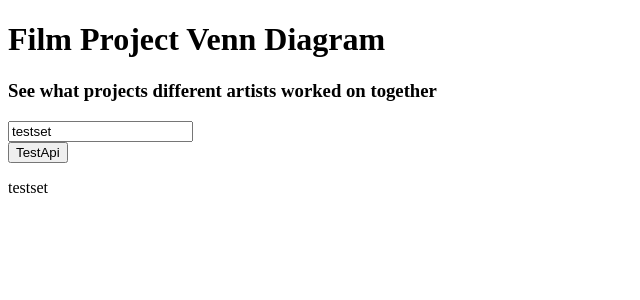
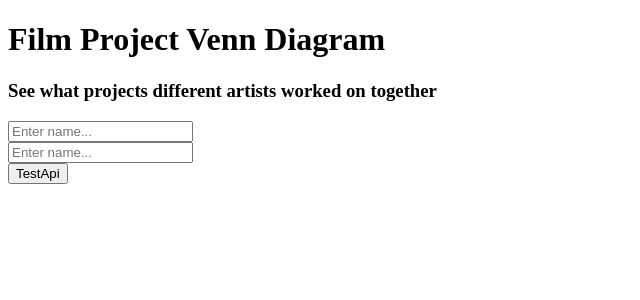
Before and after one commit to tazimny/Film-Project-Venn-Diagram, a Nuxt app in the folder FilmProjectVennDiagram/: page / in a window 1280 px wide. Shown: the top 300 px of the page, without its empty margins (0-640 px from the left). Built offline with nearby package versions, Linux system fonts and the light colour scheme.

Commit message:
env variables are undefined in server component

```diff
--- a/FilmProjectVennDiagram/components/SearchBar.vue
+++ b/FilmProjectVennDiagram/components/SearchBar.vue
@@ -1,7 +1,25 @@
 <template>
     <div>
         <input
-            placeholder="enter name..."
+            :placeholder="label"
+            :value="modelValue"
+            @input="$emit('update:modelValue', $event.target.value)"
+            v-bind="$attrs"
         />
     </div>
 </template>
+
+<script>
+export default {
+    props: {
+        label: {
+            type: String,
+            default: 'Enter name...'
+        },
+        modelValue: {
+            type: [String, Number],
+            default: ''
+        }
+    }
+}
+</script>
--- a/FilmProjectVennDiagram/pages/index.vue
+++ b/FilmProjectVennDiagram/pages/index.vue
@@ -1,43 +1,63 @@
 <template>
     <div>
-        <div>
-            <input v-model="inputValue" placeholder="Enter name..."/>
-        </div>
+        <SearchBar
+            v-model="inputValue.searchBar1"
+            label="Enter name..."
+            type="text"
+        />
+        <SearchBar
+            v-model="inputValue.searchBar2"
+            label="Enter name..."
+            type="text"
+        />
         <div>
             <button @click="getPersonData">TestApi</button>
         </div>
         <p>
-            {{ inputValue }}
+            {{ inputValue.searchBar1 }}
+            {{ inputValue.searchBar2 }}
         </p>
     </div>
 </template>
 
 <script setup>
-let inputValue = ref('testset')
-let personData = ref({})
-console.log(inputValue.value)
-console.log(personData.value)
+
 </script>
 
 <script>
 export default {
     data() {
         return {
-            //personData: Object
-            //inputValue: String
+            personData: {},
+            inputValue: {
+                searchBar1: '',
+                searchBar2: ''
+            }
         }
 
     },
-    props: {
-        //personData: Object,
-        // inputValue: String
-    },
     methods: {
-        async getPersonData(inputValue, personData){
-            const {data} = await useFetch(`/api/person/${inputValue.value}`)
-            personData = data
+        async getPersonData(){
+            const options = {
+                accept: 'application/json',
+                Authorization: `Bearer eyJhbGciOiJIUzI1NiJ9.eyJhdWQiOiJjYzJjMDc2ZWNhMjY3MWE0NGRjMjMxYmViOTJkNWU3MCIsInN1YiI6IjYzZWI5NjI3ZjkyNTMyMDA5ZDkyNzU1ZSIsInNjb3BlcyI6WyJhcGlfcmVhZCJdLCJ2ZXJzaW9uIjoxfQ.n9BPdZmVLOdmRfqdrp6b7O2QET-47rLeLRZqxW86ppc`
+            }
+            //const {data} = await useFetch(`https://api.themoviedb.org/3/movie/11?api_key=cc2c076eca2671a44dc231beb92d5e70`)
+            const {data} = await useFetch(`/api/person/${this.inputValue.searchBar1}`)
+            this.personData = data
+            console.log(this.inputValue.searchBar1)
+            console.log(this.personData)
+        },
+        testFunc(){
+            console.log(this.personData)
+            console.log(this.inputValue)
+            console.log(inputValue)
+            console.log(personData)
+
             console.log(inputValue.value)
-            console.log(personData.value)
+            console.log(personData)
+
+
         }
     }
 }
```
Also changed, not shown: 2 other files (tests, documents, lock files or other folders).
